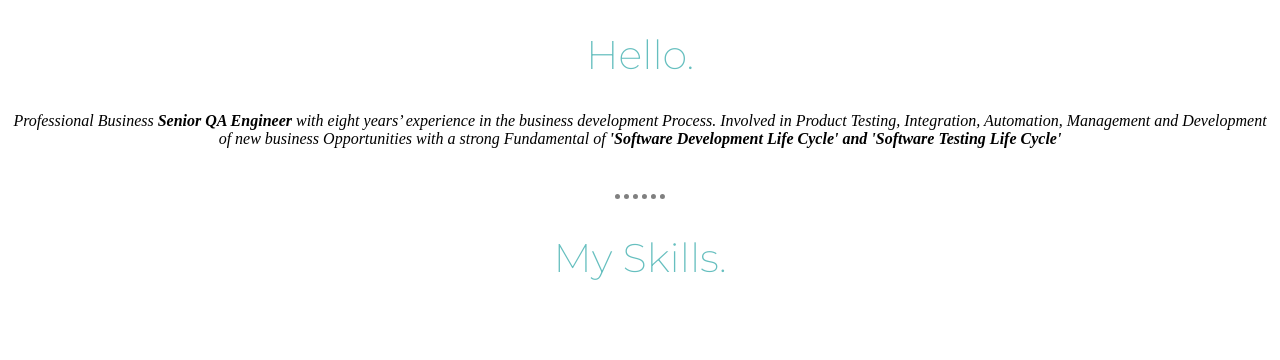
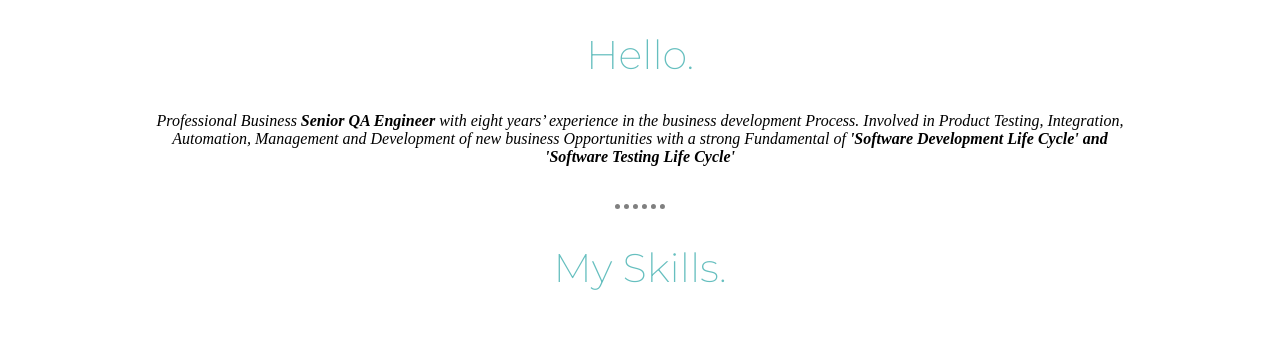
Before and after one commit to harmon17/My-CV, a plain HTML site: page index.html in a window 1280 px wide. Shown: the part 1099-1459 px from the top of the page. Drawn offline with Linux system fonts and the light colour scheme; a web font is replaced by a local one.

Commit message:
Update Styles.css

```diff
--- a/CSS/Styles.css
+++ b/CSS/Styles.css
@@ -120,6 +120,11 @@ hr {
 .contact-me {
   padding-bottom: 10px;
 }
+
+.desc {
+  margin: auto;
+  width: 1000px;
+}
 /*******************************Button Here***********************************/
 .btn {
   background: #11cdd4;
```
